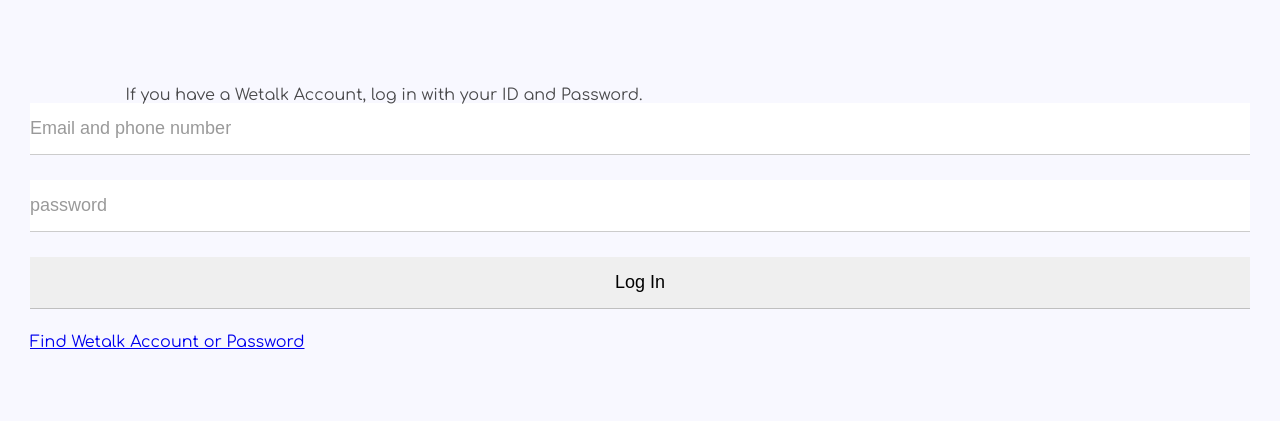
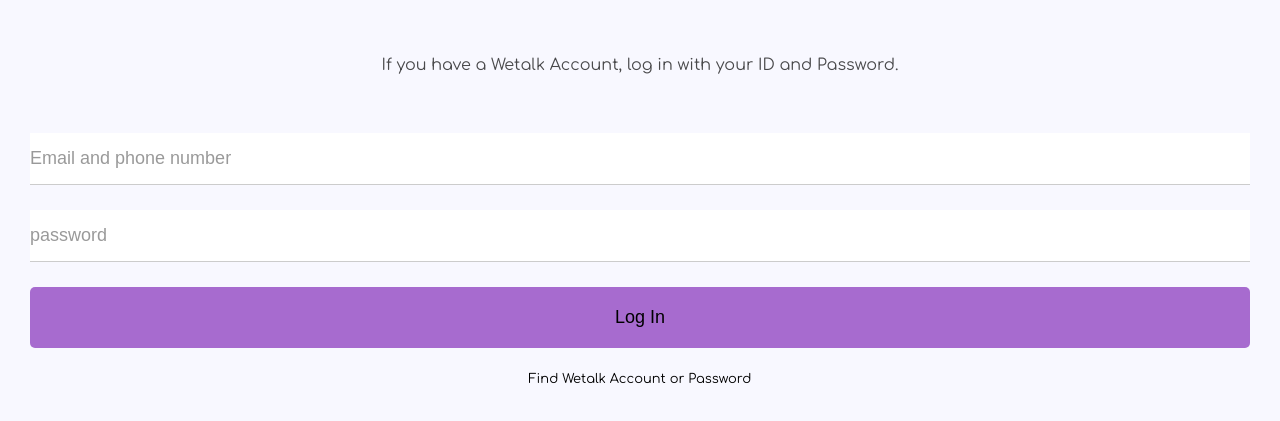
Before and after one commit to hjeong32/kokoa-clone-2021, a plain HTML site: page index.html in a window 1280 px wide. Shown: the part 145-566 px from the top of the page. Drawn offline with Linux system fonts and the light colour scheme.

Commit message:
6.8 completed wihtout an error

```diff
--- a/css/styles.css
+++ b/css/styles.css
@@ -15,15 +15,16 @@
   text-align: center;
 }
 .welcome-header__title {
-  margin: 90px 0px;
+  margin: 20px 0px;
   font-size: 25px;
   display: flex;
   flex-direction: column;
   align-items: center;
 }
 .welcome-header__text {
-  width: 60%;
+  width: 100%;
   opacity: 0.7;
+  margin: 60px 0px;
 }
 
 #login-form {
@@ -36,8 +37,11 @@
   border: none;
   padding: 15px 0px;
   font-size: 18px;
+  margin-bottom: 25px;
+}
+
+#login-form input:not([type="submit"]) {
   border-bottom: 1px solid rgba(0, 0, 0, 0.2);
-  margin-bottom: 25px;
   transition: border-color 0.3s ease-in-out;
 }
 
@@ -46,5 +50,19 @@
 }
 
 #login-form input:focus {
-  border-color: var(--yellow);
+  border-color: var(--purple);
 }
+
+#login-form input[type="submit"] {
+  background-color: var(--purple);
+  cursor: pointer;
+  padding: 20px 0px;
+  border-radius: 5px;
+}
+
+#login-form a {
+  text-align: center;
+  text-decoration: none;
+  color: inherit;
+  font-size: 13px;
+}
--- a/css/variables.css
+++ b/css/variables.css
@@ -1,3 +1,3 @@
 :root {
-  --yellow: #fae100;
+  --purple: #a76bcf;
 }
```
